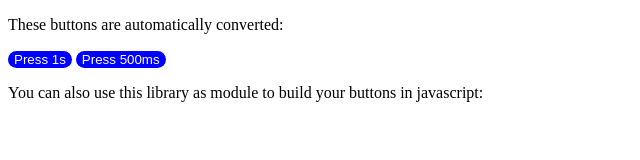
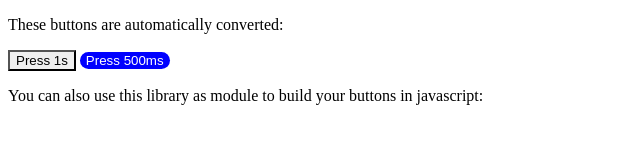
Before and after one commit to lukirs95/longpressbutton, a website built with webpack: page example/index.html in a window 1280 px wide. Shown: the whole page, without its empty margins (0-640 px from the left). Built offline with nearby package versions, Linux system fonts and the light colour scheme.

Commit message:
add test html

```diff
--- a/example/index.html
+++ b/example/index.html
@@ -10,7 +10,7 @@
 </head>
 <body>
     <style>
-        button {
+        button.btn2 {
             color: white;
             background-color: blue;
             border-radius: 10px;
```
